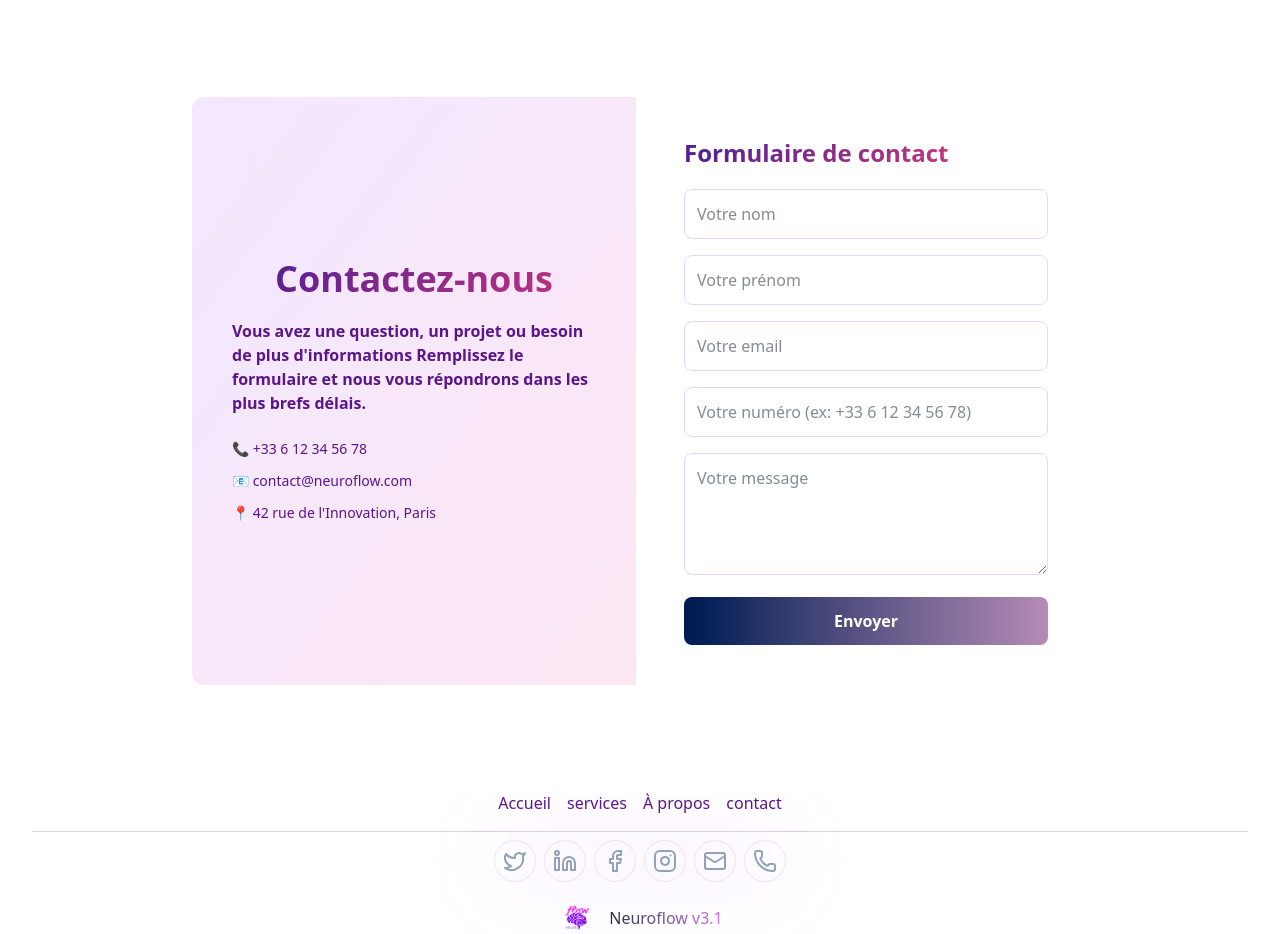
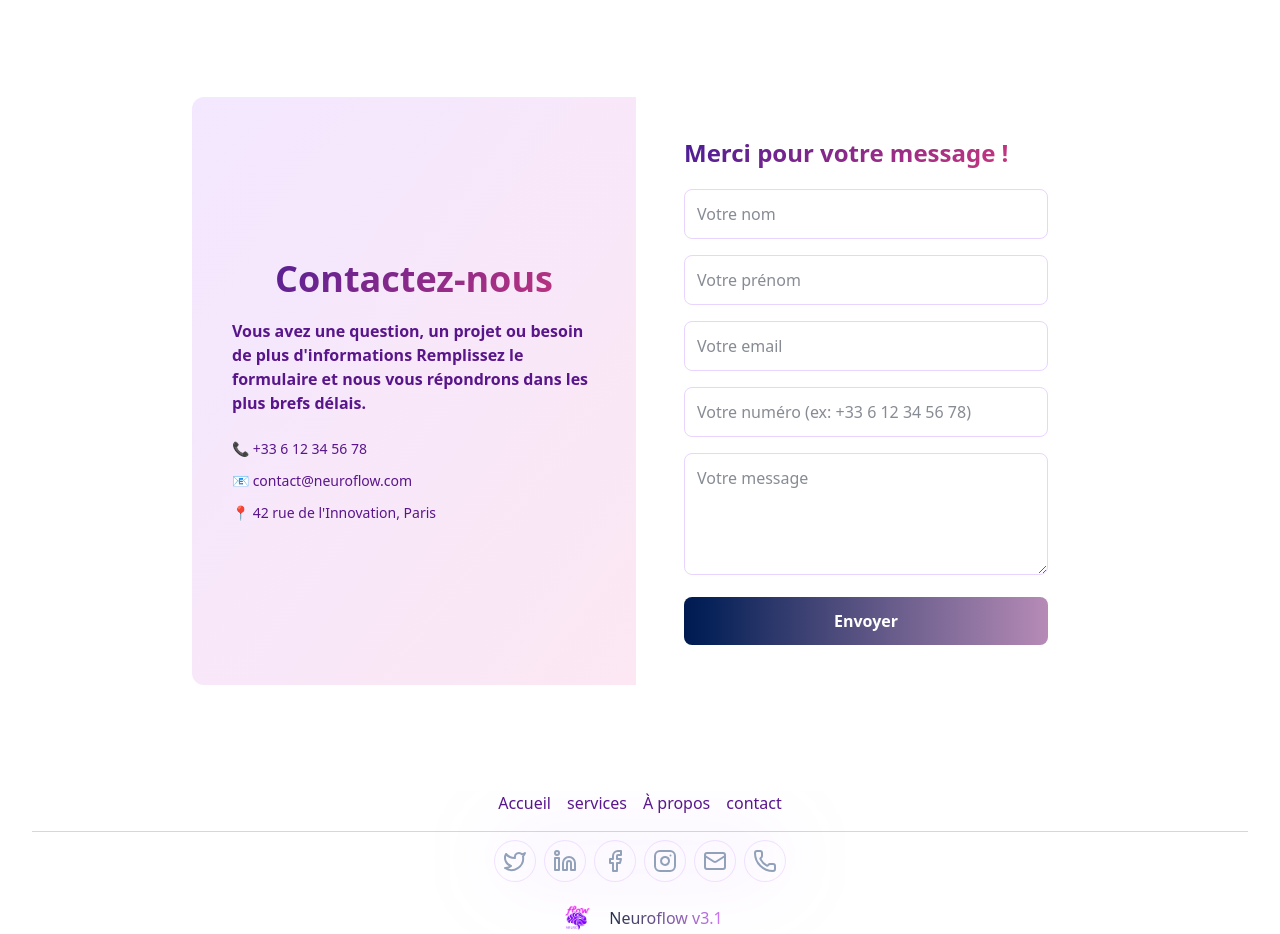
Before and after one commit to blidaoui/frontneuro, a Next.js app: page / in a window 1280 px wide. Shown: the part 4420-5354 px from the top of the page. Built offline with nearby package versions, Linux system fonts and the light colour scheme.

Commit message:
fix form

```diff
--- a/src/app/components/Form.tsx
+++ b/src/app/components/Form.tsx
@@ -47,7 +47,7 @@ const NeuroflowContact = () => {
     setIsSubmitting(true);
 
     try {
-      const response = await fetch("http://localhost:8000/neuroBackend/email/send", {
+      const response = await fetch("https://www.neuroflowconsulting.com:8000/neuroBackend/email/send", {
         method: "POST",
         headers: { "Content-Type": "application/json" },
         body: JSON.stringify({
@@ -87,7 +87,7 @@ const NeuroflowContact = () => {
                   WebkitBackgroundClip: "text",
                 }}
               >
-            { isSubmitting ? "Merci pour votre message !" :"Formulaire de contact"}
+            { "Merci pour votre message !"}
               </motion.h4>
 
         {!isSubmitting ? (
```
